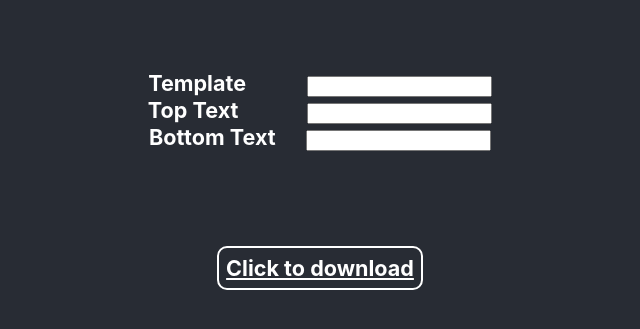
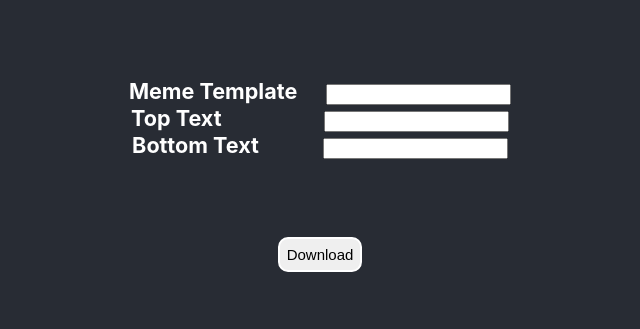
Before and after one commit to stevelaschan/react-meme-generator, a React (Create React App) app: page / in a window 1280 px wide. Shown: the part 405-734 px from the top of the page, without its empty margins (320-960 px from the left). Built offline with nearby package versions, Linux system fonts and the light colour scheme.

Commit message:
Add functioning download button

```diff
--- a/package.json
+++ b/package.json
@@ -6,6 +6,7 @@
     "@testing-library/jest-dom": "^5.14.1",
     "@testing-library/react": "^12.0.0",
     "@testing-library/user-event": "^13.2.1",
+    "file-saver": "^2.0.5",
     "react": "^17.0.2",
     "react-dom": "^17.0.2",
     "react-scripts": "5.0.0"
--- a/src/App.css
+++ b/src/App.css
@@ -30,7 +30,8 @@
 }
 
 .download {
-  color: white;
+  font-size: 15px;
+  color: black;
   border: 2px solid white;
   border-radius: 10px;
   padding: 7px;
--- a/src/CreateMeme.js
+++ b/src/CreateMeme.js
@@ -1,10 +1,16 @@
 import './App.css';
+import { saveAs } from 'file-saver';
 import React, { useState } from 'react';
 
 export default function SearchForMeme() {
   const [template, setTemplate] = useState('');
   const [botText, setBotText] = useState('');
   const [topText, setTopText] = useState('');
+  const saveFile = () => {
+    saveAs(
+      `https://api.memegen.link/images/${template}/${topText}/${botText}.png`,
+    );
+  };
 
   return (
     <div>
@@ -21,11 +27,11 @@ export default function SearchForMeme() {
       <form action="/" method="get">
         <label>
           {' '}
-          Template
+          Meme Template
           <input
             value={template}
             onInput={(e) => setTemplate(e.target.value)}
-            style={{ marginLeft: '3.8rem' }}
+            style={{ marginLeft: '1.8rem' }}
           />
         </label>
       </form>
@@ -38,7 +44,7 @@ export default function SearchForMeme() {
             value={topText}
             // Update state variable with new value (text user types in)
             onInput={(e) => setTopText(e.target.value)}
-            style={{ marginLeft: '4.3rem' }}
+            style={{ marginLeft: '6.4rem' }}
           />
         </label>
       </div>
@@ -51,22 +57,17 @@ export default function SearchForMeme() {
             value={botText}
             // Update state variable with new value (text user types in)
             onChange={(e) => setBotText(e.target.value)}
-            style={{ marginLeft: '1.9rem' }}
+            style={{ marginLeft: '4rem' }}
           />
         </label>
       </div>
       <br />
       <br />
       <br />
-      <br />
       <div>
-        <a
-          href={`https://api.memegen.link/images/${template}/${topText}/${botText}.png`}
-          download
-          className="download"
-        >
-          Click to download
-        </a>
+        <button className="download" onClick={saveFile}>
+          Download
+        </button>
       </div>
     </div>
   );
```
Also changed, not shown: 1 other file (tests, documents, lock files or other folders).
